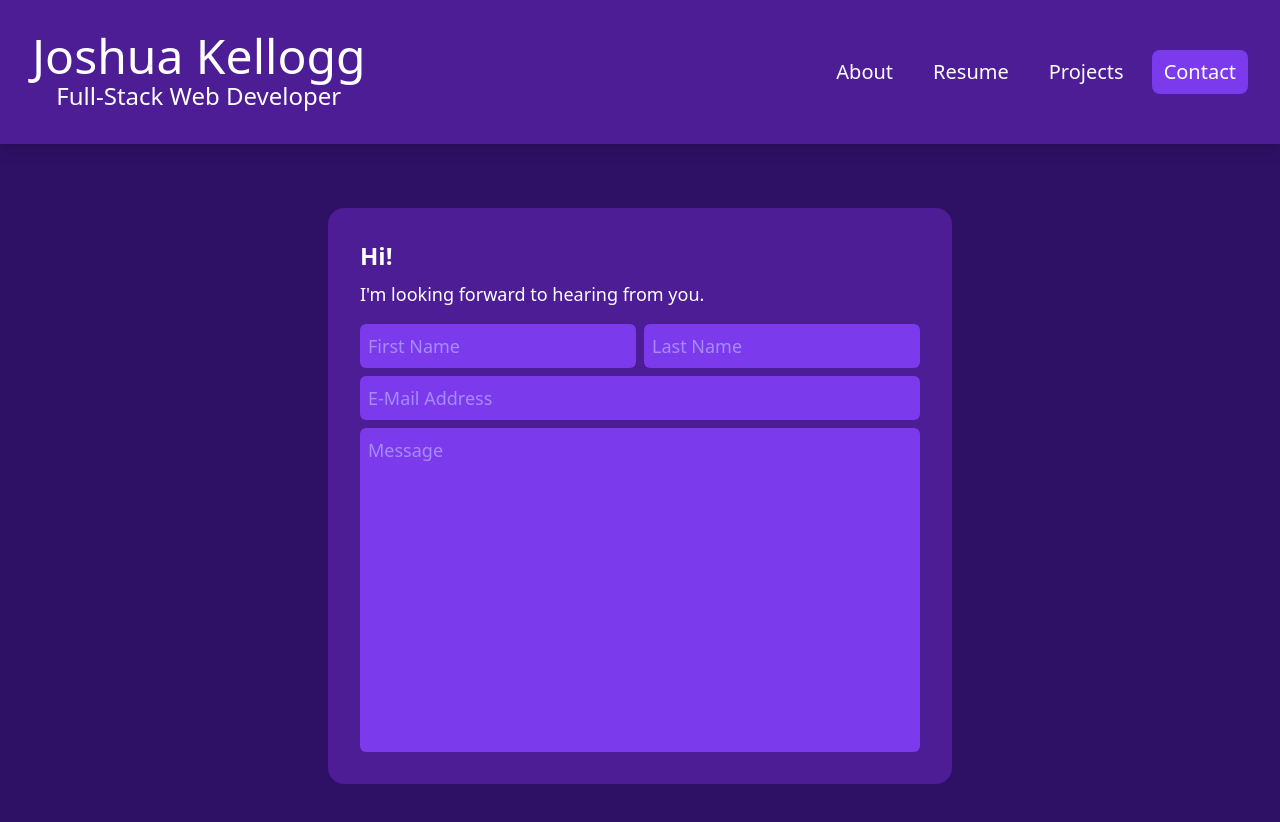
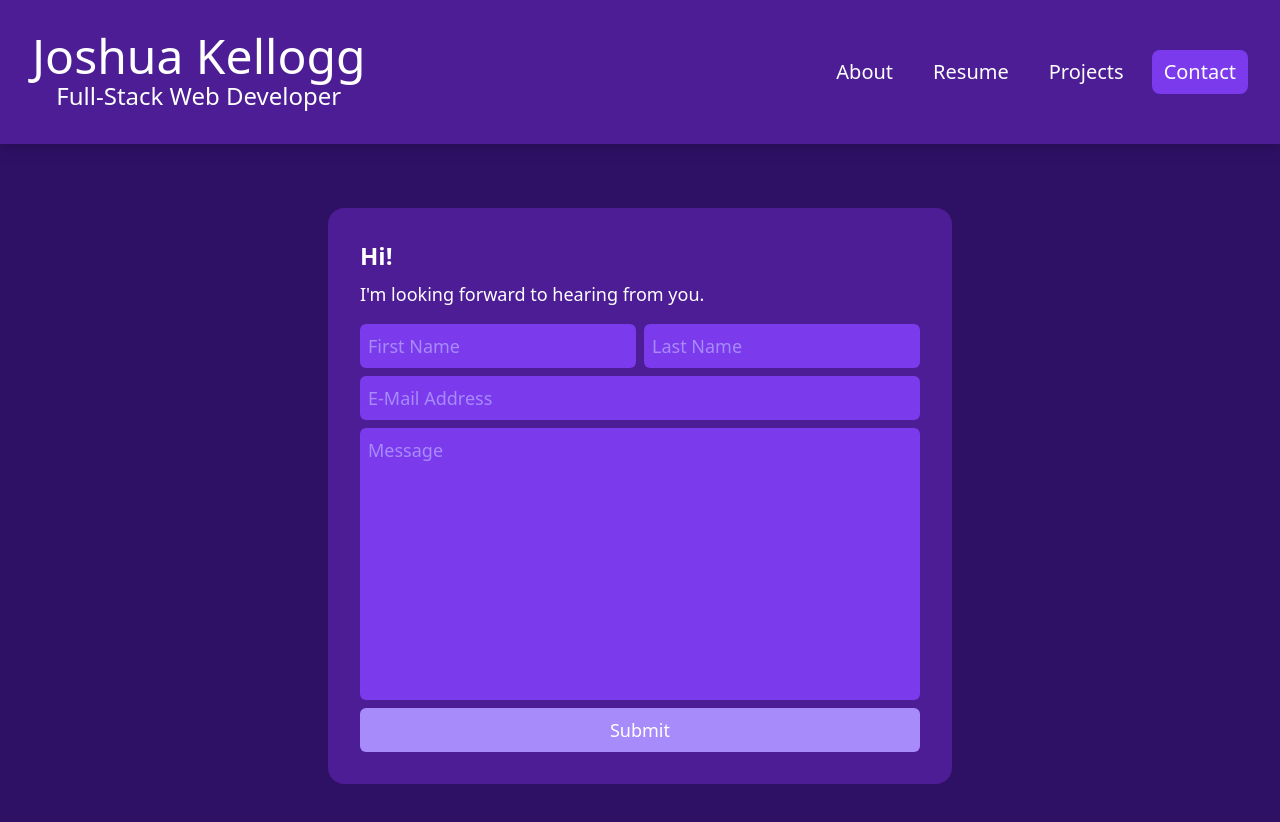
Before and after one commit to jkellogg01/react-portfolio, a React (Vite) app: page /contact in a window 1280 px wide. Shown: the top 822 px of the page. Built offline with nearby package versions, Linux system fonts and the light colour scheme.

Commit message:
finish contact form - encountering a weird bug here

```diff
--- a/package.json
+++ b/package.json
@@ -10,7 +10,8 @@
     "preview": "vite preview"
   },
   "dependencies": {
-    "emailjs-com": "^3.2.0",
+    "@emailjs/browser": "^3.11.0",
+    "dotenv": "^16.3.1",
     "react": "^18.2.0",
     "react-dom": "^18.2.0",
     "react-router-dom": "^6.17.0"
--- a/src/pages/Contact.jsx
+++ b/src/pages/Contact.jsx
@@ -1,9 +1,14 @@
-import { useState } from "react"
+import { useState, useRef } from "react"
+import emailjs from "@emailjs/browser"
+import dotenv from "dotenv"
+dotenv.config({ path: "../../.env" })
 
 export default function Contact() {
 
   const [firstName, setFirstName] = useState('')
   const [lastName, setLastName] = useState('')
+
+  const form = useRef()
 
   function handleFieldChange(e) {
     const { name, value } = e.target
@@ -18,14 +23,27 @@ export default function Contact() {
     }
   }
 
-  function handleFormSubmit(e) {
+  async function handleFormSubmit(e) {
+    e.preventDefault();
 
+    try {
+      const data = emailjs.sendForm(
+        process.env.EJS_SERVICE,
+        process.env.EJS_TEMPLATE,
+        form.current,
+        process.env.EJS_PUBLIC_KEY
+      )
+      console.info(data);
+    } catch (err) {
+      console.error(err);
+    }
   }
 
   return (
     <form
       className="bg-violet-900 p-8 rounded-2xl flex flex-col gap-2 min-h-[36rem]"
       onSubmit={handleFormSubmit}
+      ref={form}
     >
       <h3
         className="text-2xl font-bold"
@@ -64,6 +82,12 @@ export default function Contact() {
         name="message"
         placeholder="Message"
       />
+      <button
+        type="submit"
+        className="bg-violet-400 hover:bg-violet-600 p-2 text-lg rounded-md w-full"
+      >
+        Submit
+      </button>
     </form>
   )
 }
```
Also changed, not shown: 2 other files (tests, documents, lock files or other folders).
